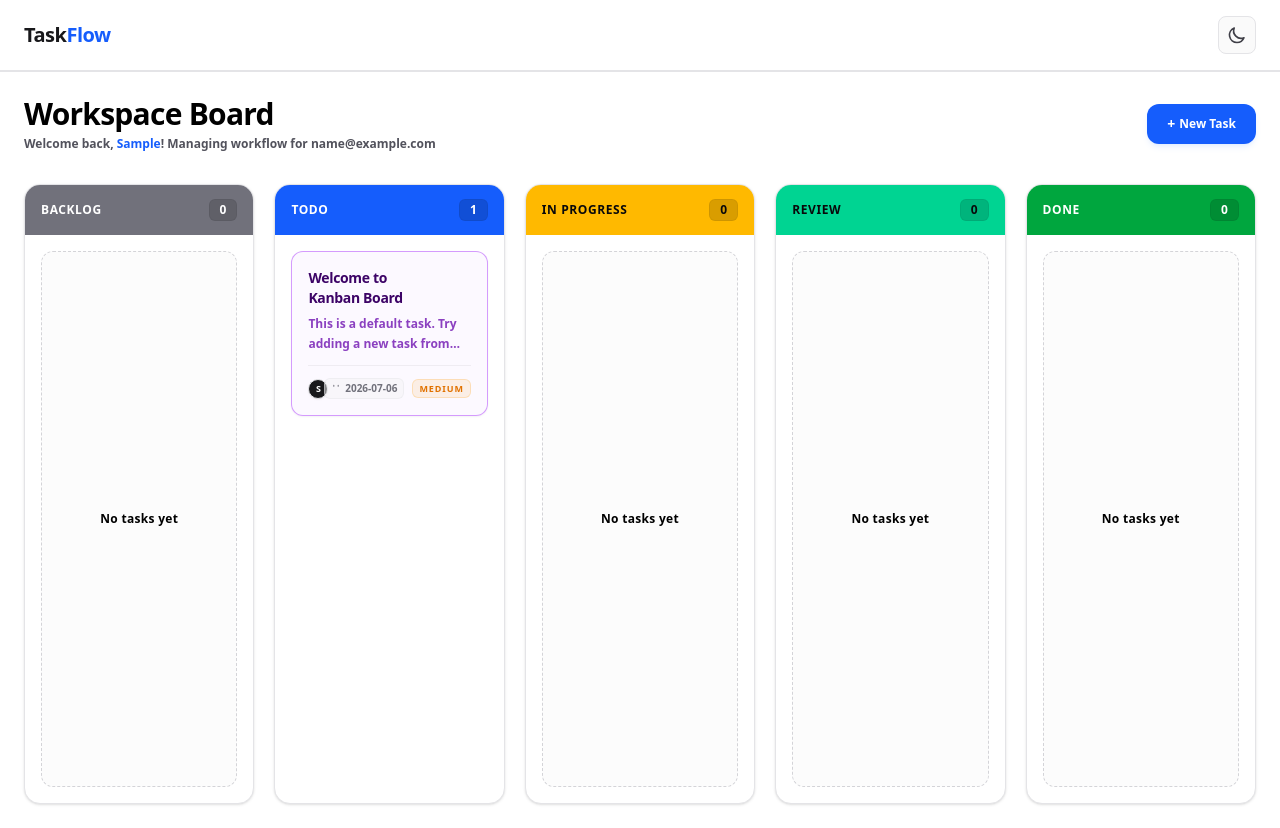
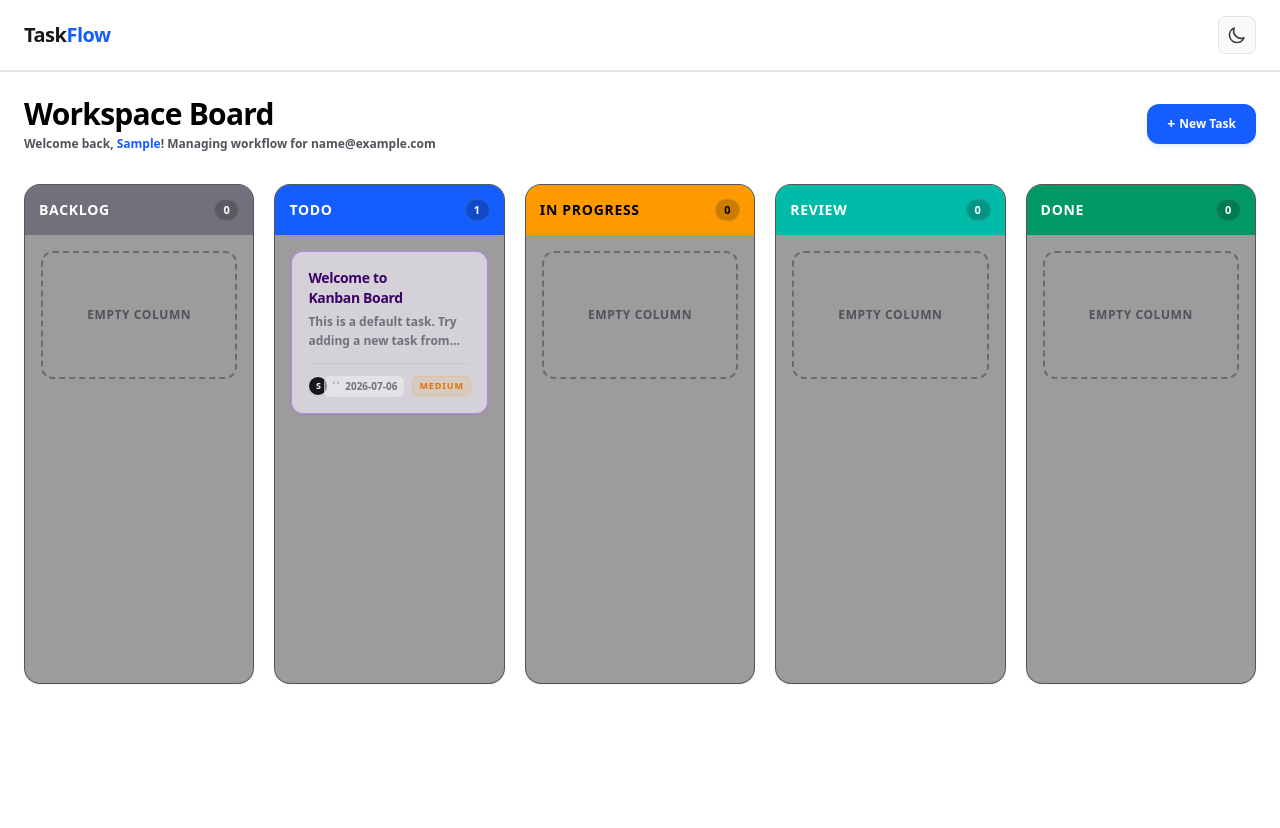
Before and after one commit to ksajjadhossen/taskflow, a Next.js app: page / in a window 1280 px wide. Both pictures are taken after typing "Sample", "name@example.com" into the empty fields and a click on the button "ENTER WORKSPACE". After the commit the page ends 802 px from the top, so only its background shows below. Built offline with nearby package versions, Linux system fonts and the light colour scheme.

Commit message:
Drag and drop api used from Html5 drag and drop api successfully.

```diff
--- a/src/components/kanban/Board.tsx
+++ b/src/components/kanban/Board.tsx
@@ -3,6 +3,7 @@
 import { useState, useEffect } from "react";
 import { Task } from "../../types/kanban";
 import Column from "./Column";
+import TaskViewModal from "./TaskViewModal";
 
 const INITIAL_COLUMNS = ["BACKLOG", "TODO", "IN PROGRESS", "REVIEW", "DONE"];
 
@@ -23,8 +24,9 @@ const DEFAULT_TASKS: any[] = [
 
 export default function Board() {
   const [tasks, setTasks] = useState<any[]>([]);
+  const [selectedTask, setSelectedTask] = useState<Task | null>(null);
 
-  useEffect(() => {
+  const loadTasks = () => {
     const savedTasks = localStorage.getItem("kanban_tasks");
     if (savedTasks) {
       setTasks(JSON.parse(savedTasks));
@@ -32,6 +34,10 @@ export default function Board() {
       localStorage.setItem("kanban_tasks", JSON.stringify(DEFAULT_TASKS));
       setTasks(DEFAULT_TASKS);
     }
+  };
+
+  useEffect(() => {
+    loadTasks();
 
     const handleStorageChange = () => {
       const updatedTasks = localStorage.getItem("kanban_tasks");
@@ -57,9 +63,24 @@ export default function Board() {
         );
 
         return (
-          <Column key={columnTitle} title={columnTitle} tasks={filteredTasks} />
+          <Column
+            key={columnTitle}
+            title={columnTitle}
+            status={columnTitle}
+            tasks={filteredTasks}
+            onCardClick={(task) => setSelectedTask(task)}
+            onTasksUpdate={loadTasks}
+          />
         );
       })}
+
+      <TaskViewModal
+        task={selectedTask}
+        onClose={() => {
+          setSelectedTask(null);
+          loadTasks();
+        }}
+      />
     </div>
   );
 }
--- a/src/components/kanban/Card.tsx
+++ b/src/components/kanban/Card.tsx
@@ -17,7 +17,6 @@ export default function Card({ task, onCardClick }: CardProps) {
           badgeBg:
             "bg-rose-500/10 text-rose-600 dark:text-rose-400 border-rose-500/20",
           textColor: "text-teal-950 dark:text-teal-100",
-          descColor: "text-teal-800/80 dark:text-teal-300/70",
         };
       case "MEDIUM":
         return {
@@ -26,7 +25,6 @@ export default function Card({ task, onCardClick }: CardProps) {
           badgeBg:
             "bg-amber-500/10 text-amber-600 dark:text-amber-400 border-amber-500/20",
           textColor: "text-purple-950 dark:text-purple-100",
-          descColor: "text-purple-800/80 dark:text-purple-300/70",
         };
       default:
         return {
@@ -35,7 +33,6 @@ export default function Card({ task, onCardClick }: CardProps) {
           badgeBg:
             "bg-zinc-500/10 text-zinc-600 dark:text-zinc-400 border-zinc-500/20",
           textColor: "text-zinc-900 dark:text-zinc-100",
-          descColor: "text-zinc-600 dark:text-zinc-400",
         };
     }
   };
@@ -44,10 +41,9 @@ export default function Card({ task, onCardClick }: CardProps) {
 
   const getAssigneeName = (): string => {
     if (!task.assignee) return "Unassigned";
-    if (typeof task.assignee === "object" && "name" in task.assignee) {
-      return String(task.assignee.name);
-    }
-    return String(task.assignee);
+    return typeof task.assignee === "object" && "name" in task.assignee
+      ? String(task.assignee.name)
+      : String(task.assignee);
   };
 
   const handleDelete = (e: React.MouseEvent) => {
@@ -57,6 +53,10 @@ export default function Card({ task, onCardClick }: CardProps) {
     );
     const updatedTasks = currentTasks.filter((t: any) => t.id !== task.id);
     localStorage.setItem("kanban_tasks", JSON.stringify(updatedTasks));
+  };
+
+  const handleDragStart = (e: React.DragEvent) => {
+    e.dataTransfer.setData("text/plain", task.id);
   };
 
   const assigneeName = getAssigneeName();
@@ -79,37 +79,14 @@ export default function Card({ task, onCardClick }: CardProps) {
   return (
     <div
       onClick={() => onCardClick(task)}
-      className={`group relative flex flex-col p-4 rounded-xl border transition-all duration-200 shadow-xs hover:shadow-md cursor-pointer ${styles.cardBg}`}
+      draggable
+      onDragStart={handleDragStart}
+      className={`group relative flex flex-col p-4 rounded-xl border transition-all duration-200 shadow-xs hover:shadow-md cursor-grab active:cursor-grabbing ${styles.cardBg}`}
     >
       <div className="absolute top-3.5 right-3.5 opacity-0 group-hover:opacity-100 flex gap-1.5 z-10">
         <button
-          onClick={(e) => {
-            e.stopPropagation();
-            onCardClick(task);
-          }}
-          className="h-7 w-7 flex items-center justify-center rounded-lg bg-blue-500/10 hover:bg-blue-600 text-blue-600 hover:text-white transition-all cursor-pointer"
-          title="Edit Task"
-        >
-          <svg
-            xmlns="http://www.w3.org/2000/svg"
-            fill="none"
-            viewBox="0 0 24 24"
-            strokeWidth="2"
-            stroke="currentColor"
-            className="w-3.5 h-3.5"
-          >
-            <path
-              strokeLinecap="round"
-              strokeLinejoin="round"
-              d="M16.862 4.487l1.687-1.688a1.875 1.875 0 112.652 2.652L10.582 16.07a4.5 4.5 0 01-1.897 1.13L6 18l.8-2.685a4.5 4.5 0 011.13-1.897l8.932-8.931zm0 0L19.5 7.125M18 14v4.75A2.25 2.25 0 0115.75 21H5.25A2.25 2.25 0 013 18.75V8.25A2.25 2.25 0 015.25 6H10"
-            />
-          </svg>
-        </button>
-
-        <button
           onClick={handleDelete}
           className="h-7 w-7 flex items-center justify-center rounded-lg bg-rose-500/10 hover:bg-rose-600 text-rose-600 hover:text-white transition-all cursor-pointer"
-          title="Delete Task"
         >
           <svg
             xmlns="http://www.w3.org/2000/svg"
@@ -142,14 +119,12 @@ export default function Card({ task, onCardClick }: CardProps) {
       )}
 
       <h4
-        className={`font-black text-sm tracking-tight mb-1.5 pr-16 ${styles.textColor}`}
+        className={`font-black text-sm tracking-tight mb-1 pr-16 ${styles.textColor}`}
       >
         {task.title}
       </h4>
 
-      <p
-        className={`text-xs font-semibold leading-relaxed mb-3 line-clamp-2 ${styles.descColor}`}
-      >
+      <p className="text-xs font-semibold text-zinc-500 dark:text-zinc-400 leading-relaxed mb-3 line-clamp-2">
         {task.description}
       </p>
 
--- a/src/components/kanban/Column.tsx
+++ b/src/components/kanban/Column.tsx
@@ -1,71 +1,95 @@
 "use client";
 
-import { useState } from "react";
 import { Task } from "../../types/kanban";
 import Card from "./Card";
-import TaskViewModal from "./TaskViewModal";
 
 interface ColumnProps {
   title: string;
+  status: string;
   tasks: Task[];
+  onCardClick: (task: Task) => void;
+  onTasksUpdate?: () => void;
 }
 
-export default function Column({ title, tasks }: ColumnProps) {
-  const [selectedTask, setSelectedTask] = useState<Task | null>(null);
+export default function Column({
+  title,
+  status,
+  tasks,
+  onCardClick,
+  onTasksUpdate,
+}: ColumnProps) {
+  const handleDragOver = (e: React.DragEvent) => {
+    e.preventDefault();
+  };
 
-  const getHeaderStyles = (columnTitle: string) => {
-    switch (columnTitle?.toUpperCase()) {
-      case "BACKLOG":
-        return "bg-zinc-500 text-white font-black";
-      case "TODO":
-        return "bg-blue-600 text-white font-black";
-      case "IN PROGRESS":
-      case "DOING":
-        return "bg-amber-400 text-zinc-950 font-black";
-      case "REVIEW":
-        return "bg-emerald-400 text-zinc-950 font-black";
-      case "DONE":
-        return "bg-green-600 text-white font-black";
-      default:
-        return "bg-zinc-200 text-zinc-900";
+  const handleDrop = (e: React.DragEvent) => {
+    e.preventDefault();
+    const taskId = e.dataTransfer.getData("text/plain");
+    if (!taskId) return;
+
+    const currentTasks: Task[] = JSON.parse(
+      localStorage.getItem("kanban_tasks") || "[]",
+    );
+    const updatedTasks = currentTasks.map((task) => {
+      if (task.id === taskId) {
+        return { ...task, status: status };
+      }
+      return task;
+    });
+
+    localStorage.setItem("kanban_tasks", JSON.stringify(updatedTasks));
+
+    if (onTasksUpdate) {
+      onTasksUpdate();
     }
   };
 
-  const headerBgClass = getHeaderStyles(title);
+  const getHeaderBgColor = (colTitle: string) => {
+    switch (colTitle.toUpperCase()) {
+      case "BACKLOG":
+        return "bg-zinc-500 text-white";
+      case "TODO":
+        return "bg-blue-600 text-white";
+      case "IN PROGRESS":
+        return "bg-amber-500 text-black";
+      case "REVIEW":
+        return "bg-teal-500 text-white";
+      case "DONE":
+        return "bg-emerald-600 text-white";
+      default:
+        return "bg-zinc-200 dark:bg-zinc-800 text-zinc-900 dark:text-zinc-100";
+    }
+  };
+
+  const headerBg = getHeaderBgColor(title);
 
   return (
-    <div className="flex flex-col bg-white dark:bg-zinc-950/40 border border-zinc-200 dark:border-zinc-800/80 rounded-2xl min-h-[620px] w-full shadow-sm overflow-hidden">
+    <div
+      onDragOver={handleDragOver}
+      onDrop={handleDrop}
+      className="flex flex-col bg-zinc-950/40 w-full min-h-[500px] rounded-2xl border border-zinc-800/60 shadow-xs overflow-hidden"
+    >
       <div
-        className={`flex items-center justify-between px-4 py-3.5 mb-4 ${headerBgClass}`}
+        className={`flex items-center justify-between p-3.5 font-black uppercase tracking-wider text-sm ${headerBg}`}
       >
-        <h3 className="text-xs tracking-wider uppercase">{title}</h3>
-        <span className="text-xs font-black px-2.5 py-0.5 rounded-md bg-black/15 border border-black/5">
+        <h3>{title}</h3>
+        <span className="text-[11px] font-black px-2 py-0.5 rounded-full bg-black/20 text-inherit border border-white/10">
           {tasks.length}
         </span>
       </div>
 
-      <div className="flex-1 flex flex-col gap-3.5 px-4 pb-4">
-        {tasks.length === 0 ? (
-          <div className="flex-1 flex items-center justify-center border border-dashed border-zinc-300 dark:border-zinc-800/80 rounded-xl p-8 bg-zinc-50/60 dark:bg-transparent">
-            <span className="text-xs text-black dark:text-zinc-400 font-extrabold tracking-wide">
-              No tasks yet
+      <div className="flex flex-col gap-3 p-4 overflow-y-auto h-full custom-scrollbar">
+        {tasks.map((task) => (
+          <Card key={task.id} task={task} onCardClick={onCardClick} />
+        ))}
+        {tasks.length === 0 && (
+          <div className="flex flex-col items-center justify-center border-2 border-dashed border-zinc-800/40 rounded-xl p-8 h-32">
+            <span className="text-xs font-bold text-zinc-600 uppercase tracking-wider">
+              Empty Column
             </span>
           </div>
-        ) : (
-          tasks.map((task) => (
-            <Card
-              key={task.id}
-              task={task}
-              onCardClick={(t) => setSelectedTask(t)}
-            />
-          ))
         )}
       </div>
-
-      <TaskViewModal
-        task={selectedTask}
-        onClose={() => setSelectedTask(null)}
-      />
     </div>
   );
 }
```
